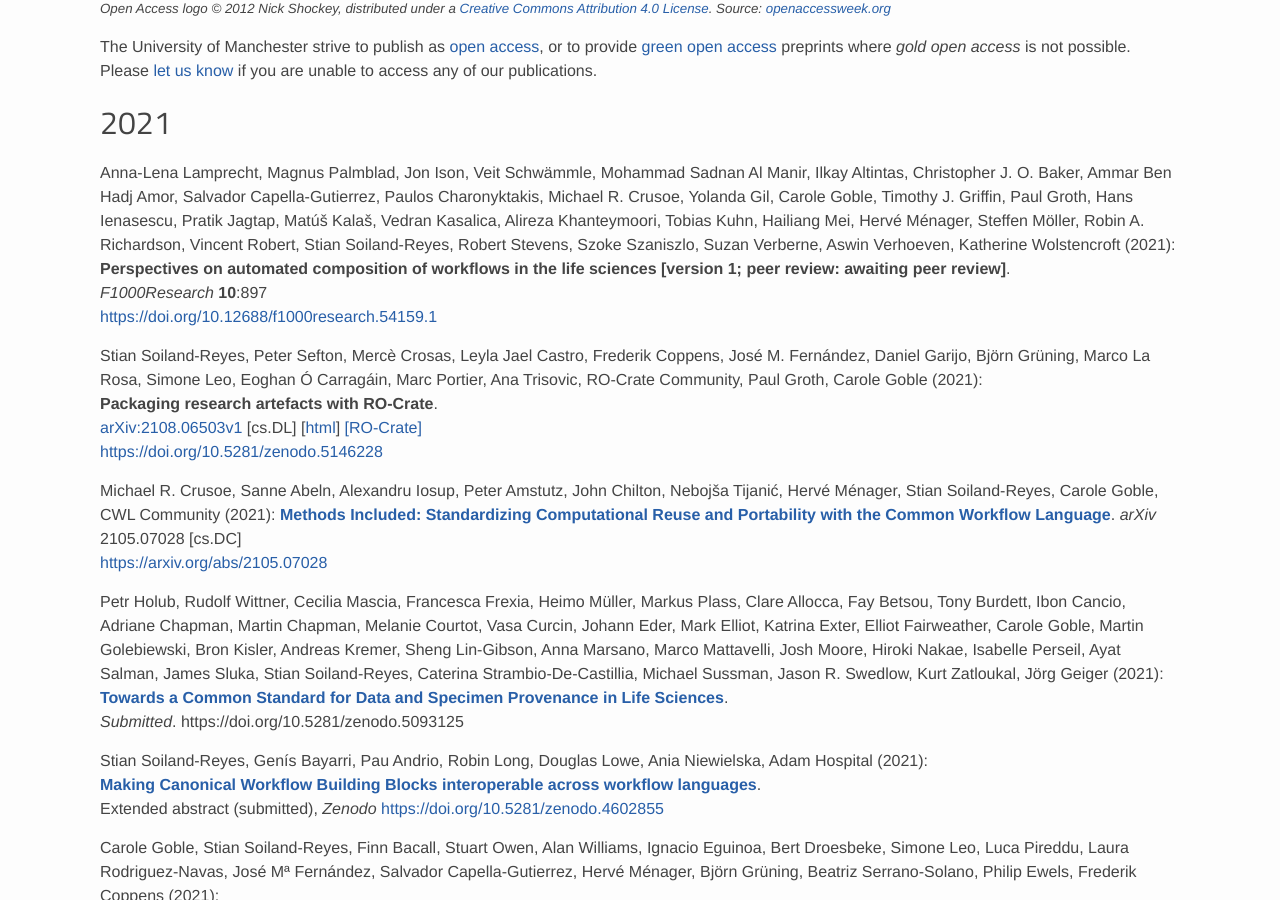
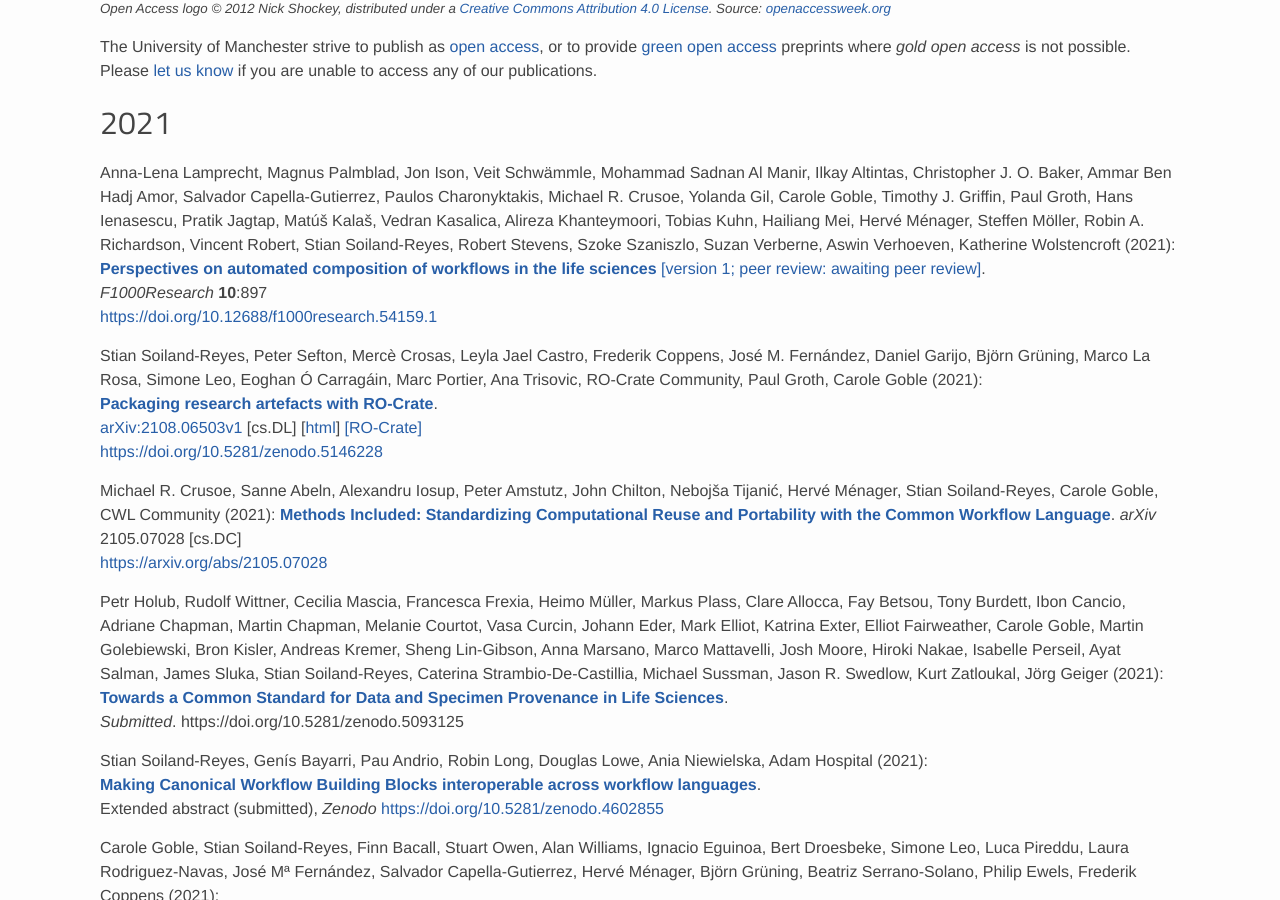
Before and after one commit to eScienceLab/eScienceLab.github.io, a Jekyll site: the page built from publications/index.md, in a window 1280 px wide and 900 px high, scrolled down 373 px. Built offline with Jekyll 4.4.1, drawn with Linux system fonts in a browser that asks for light colours; comment, search, counter and statistics services are not loaded; some of the changed lines change nothing that is shown.

Commit message:
HTML links

```diff
--- a/publications/index.md
+++ b/publications/index.md
@@ -50,12 +50,12 @@ Matúš Kalaš, Vedran Kasalica, Alireza Khanteymoori,
 Tobias Kuhn, Hailiang Mei, Hervé Ménager, Steffen Möller, Robin A. Richardson,
 Vincent Robert, Stian Soiland-Reyes, Robert Stevens, Szoke Szaniszlo,
 Suzan Verberne, Aswin Verhoeven, Katherine Wolstencroft (2021):
-**Perspectives on automated composition of workflows in the life sciences [version 1; peer review: awaiting peer review]**.
+[**Perspectives on automated composition of workflows in the life sciences** [version 1; peer review: awaiting peer review]](https://doi.org/10.12688/f1000research.54159.1).
 _F1000Research_ **10**:897
 <https://doi.org/10.12688/f1000research.54159.1>
 
 Stian Soiland-Reyes, Peter Sefton, Mercè Crosas, Leyla Jael Castro, Frederik Coppens, José M. Fernández, Daniel Garijo, Björn Grüning, Marco La Rosa, Simone Leo, Eoghan Ó Carragáin, Marc Portier, Ana Trisovic, RO-Crate Community, Paul Groth, Carole Goble (2021):
-**Packaging research artefacts with RO-Crate**.
+[**Packaging research artefacts with RO-Crate**](https://stain.github.io/ro-crate-paper/).
 [arXiv:2108.06503v1](https://arxiv.org/abs/arXiv:2108.06503v1) [cs.DL]
 [[html](https://stain.github.io/ro-crate-paper/)]
 [[RO-Crate]](https://www.researchobject.org/2021-packaging-research-artefacts-with-ro-crate/)
```
